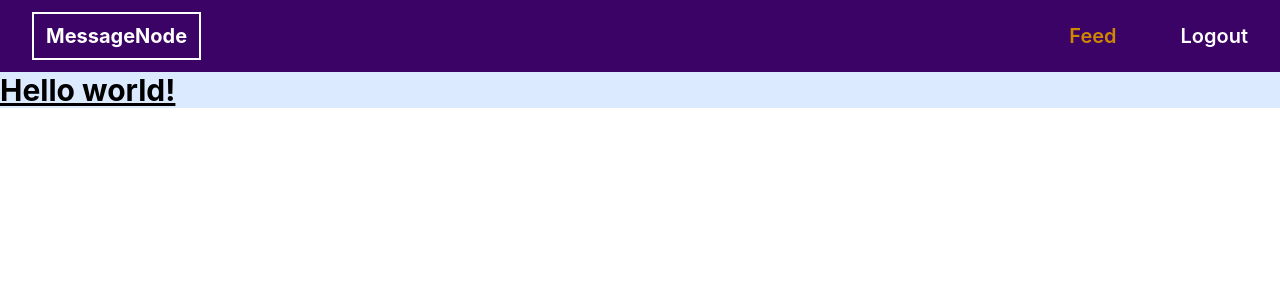
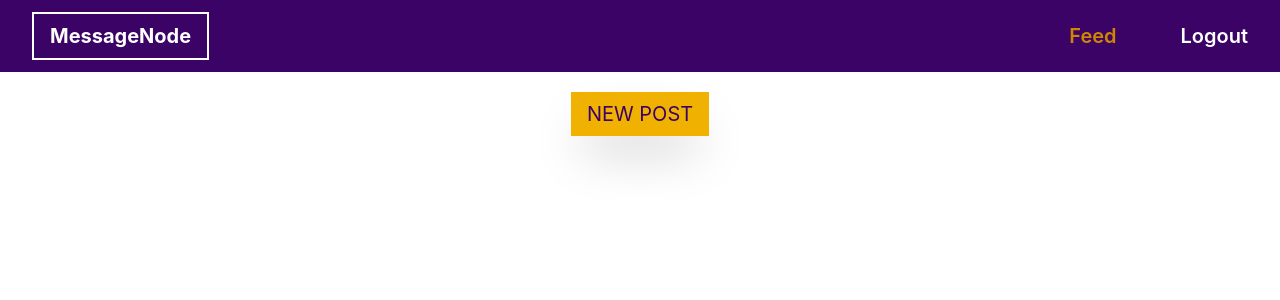
Before and after one commit to yiwenwangANU/rest_api_frontend, a React (Vite) app: page / in a window 1280 px wide. Shown: the top 300 px of the page. Built offline with nearby package versions, Linux system fonts and the light colour scheme.

Commit message:
css of button

```diff
--- a/src/App.jsx
+++ b/src/App.jsx
@@ -1,10 +1,13 @@
+import Button from "./ui/Button";
 import NavBar from "./ui/NavBar";
 
 function App() {
   return (
     <>
       <NavBar />
-      <h1 className="text-3xl font-bold underline bg-blue-100">Hello world!</h1>
+      <div className="flex items-center justify-center mt-5">
+        <Button>NEW POST</Button>
+      </div>
     </>
   );
 }
--- a/src/ui/Button.jsx
+++ b/src/ui/Button.jsx
@@ -1,14 +1,14 @@
 function Button({ variant = "primary", children, ...props }) {
-  const baseStyles = "px-3 py-2 font-bold text-xl";
+  const baseStyles = "px-4 py-2 text-xl";
 
   const variantStyles = {
-    primary: "bg-yellow-500 text-purple hover:bg-blue-600 shadow",
-    secondary: "border-2 border-white text-white hover:bg-gray-400",
+    primary: "bg-yellow-500 text-purple-950 w-fit shadow-2xl capitalize",
+    secondary: "font-bold border-2 border-white text-white",
   };
   return (
-    <div className={`${baseStyles} ${variantStyles[variant]} `} {...props}>
+    <button className={`${baseStyles} ${variantStyles[variant]} `} {...props}>
       {children}
-    </div>
+    </button>
   );
 }
 
```
